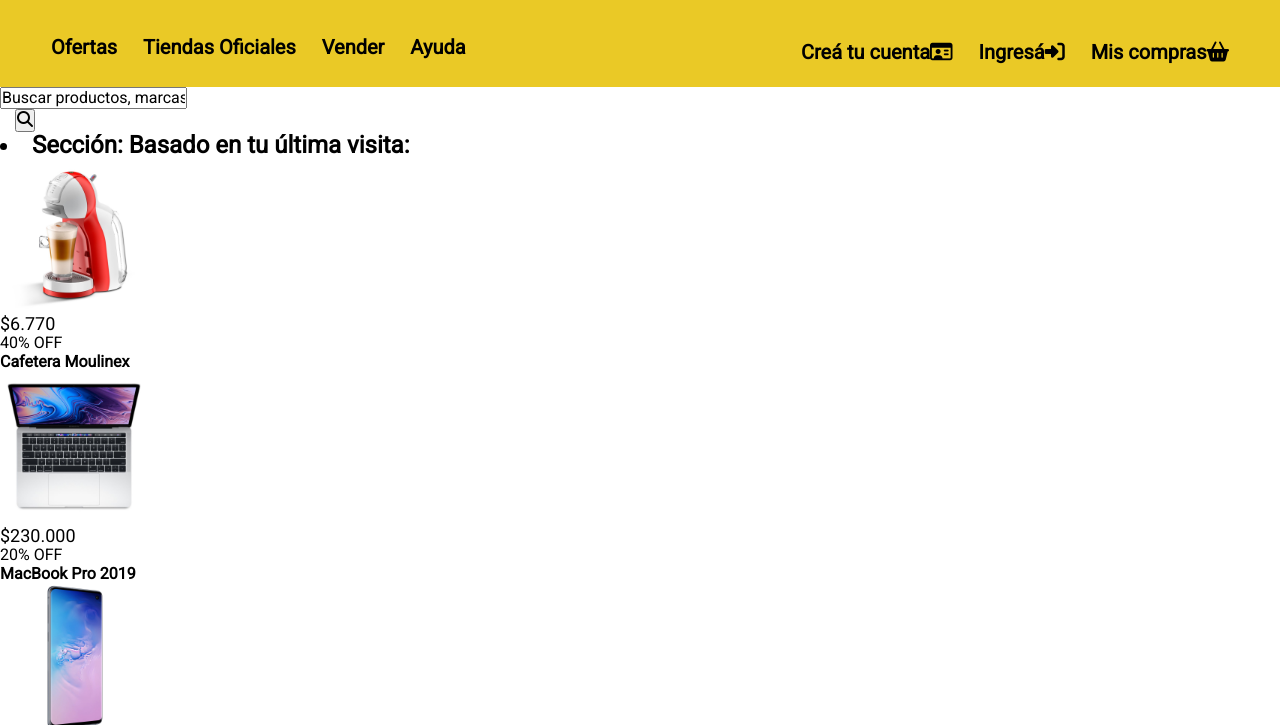
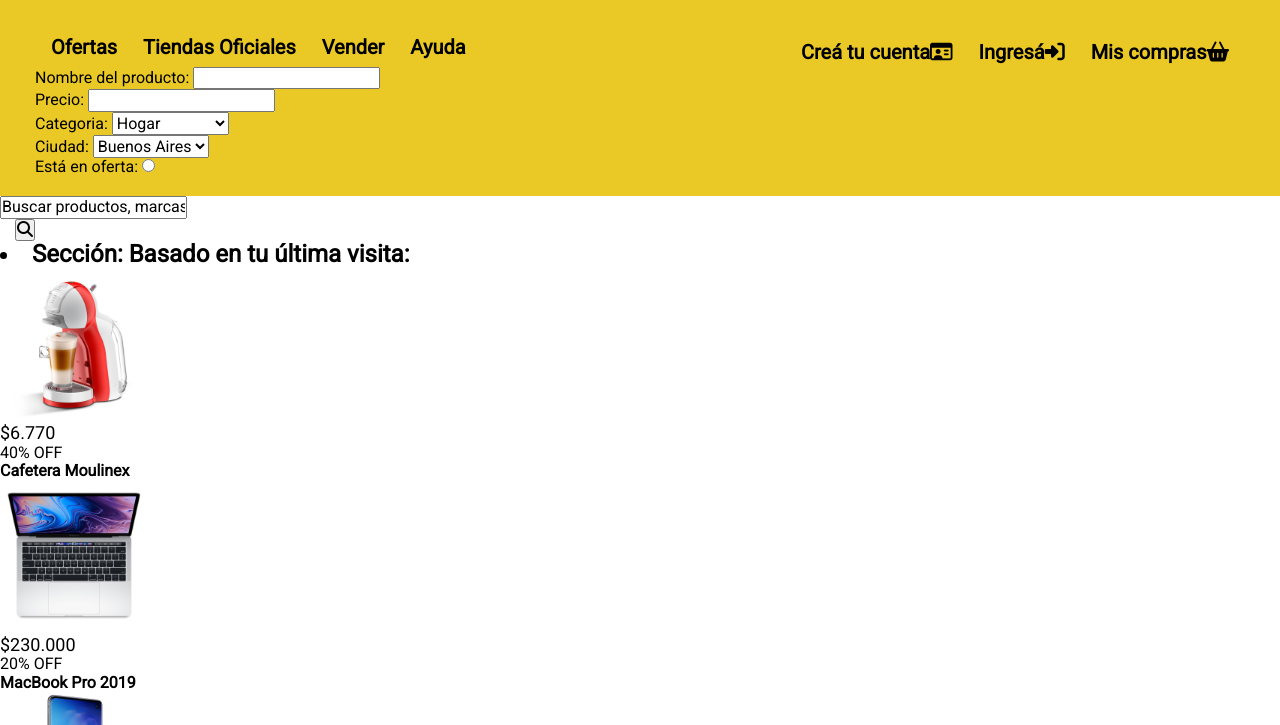
Before and after one commit to toniquealbornoz/proyecto_en_playground, a website: page views/home.html in a window 1280 px wide. Shown: the part 75-800 px from the top of the page. Drawn offline with nearby package versions, Linux system fonts and the light colour scheme; files whose address does not match are found by name.

Commit message:
cambios en formularios

```diff
--- a/views/home.html
+++ b/views/home.html
@@ -39,8 +39,37 @@
             </ul>
 
         </nav>
-
-
+     <!--Aca van los Formularios de Productos-->
+        <form action="/crear_producto" method="POST">
+            <div>
+                <label>Nombre del producto:</label>
+                <input type="text" name="nombre">
+            </div>
+            <div>
+                <label>Precio:</label>
+                <input type="text" name="precio">
+            </div>
+            <div>
+                <label>Categoria:</label>
+                <select name="categoria">
+                    <option value="hogar">Hogar</option>
+                    <option value="electro">Electro</option>
+                    <option value="indumentaria">Indumentaria</option>
+                </select>
+            </div>
+            <div>
+                <label>Ciudad:</label>
+                <select name="ciudad">
+                    <option value="baires">Buenos Aires</option>
+                    <option value="cba">Córdoba</option>
+                    <option value="ssj">Jujuy</option>
+                </select>
+            </div>
+            <div>
+                <label>Está en oferta:</label>
+                <input type="radio" name="enOferta">
+            </div>
+        </form>
     </header>
     <main>
         <h4><input value="Buscar productos, marcas"></input></h4>
```
